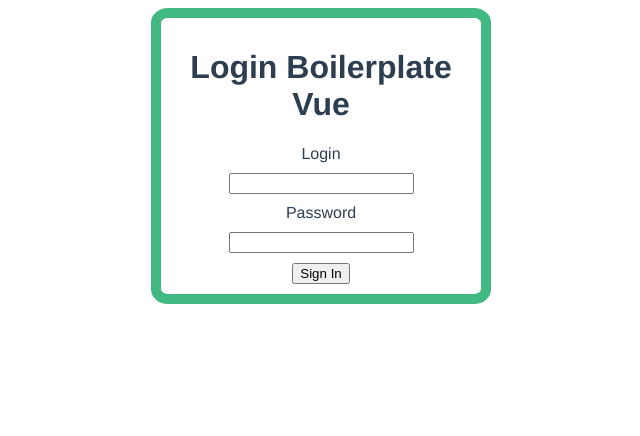
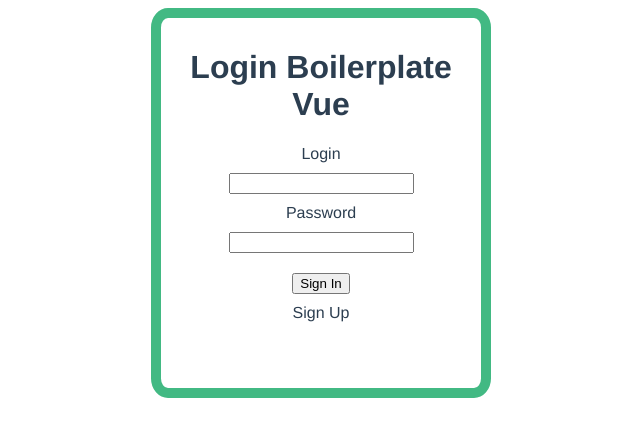
Before and after one commit to korstan/login-boilerplate-vue, a Vue app: page / in a window 1280 px wide. Shown: the top 436 px of the page, without its empty margins (319-959 px from the left). Built offline with nearby package versions, Linux system fonts and the light colour scheme.

Commit message:
add shitty expanding animation and routing func

```diff
--- a/package.json
+++ b/package.json
@@ -8,8 +8,10 @@
     "lint": "vue-cli-service lint"
   },
   "dependencies": {
+    "axios": "^0.19.0",
     "core-js": "^2.6.5",
-    "vue": "^2.6.10"
+    "vue": "^2.6.10",
+    "vue-router": "^3.0.3"
   },
   "devDependencies": {
     "@vue/cli-plugin-babel": "^3.9.0",
--- a/src/components/Login.vue
+++ b/src/components/Login.vue
@@ -1,5 +1,9 @@
 <template>
-  <div class="login-form">
+  <form
+    @submit="signIn"
+    class="login-form"
+    v-bind:class="{expanded: isExpanded}"
+  >
     <h1>{{ msg }}</h1>
     <label for="input-login">Login</label>
     <input
@@ -11,15 +15,33 @@
       id="input-password"
       type="text"
     />
+    <input
+      v-if="this.isExpanded"
+      placeholder="Type password again"
+      id="input-password"
+      type="text"
+    />
     <button type="submit">Sign In</button>
-  </div>
+    <a v-on:click="isExpanded = !isExpanded">Sign Up</a>
+  </form>
 </template>
 
 <script>
+//import axios from 'axios';
+
 export default {
   name: 'Login',
   props: {
-    msg: String
+    msg: String,
+
+  },
+  data() {
+    return {
+      isExpanded: false,
+    }
+  },
+  methods: {
+    signIn() {}
   }
 };
 </script>
@@ -27,17 +49,29 @@ export default {
 <!-- Add "scoped" attribute to limit CSS to this component only -->
 <style scoped>
 .login-form {
+  height: 350px;
   max-width: 300px;
   margin: 0 auto;
   padding: 10px;
   display: flex;
   flex-direction: column;
   align-items: center;
-  justify-content: center;
+  justify-content: flex-start;
   border: 10px solid #42b983;
   border-radius: 5%;
+  transition: height 0.5s;
 }
-  .login-form > input {
-    margin: 10px;
-  }
+
+.expanded.login-form {
+  height: 400px;
+  transition: height 0.5s;
+}
+
+.login-form > input {
+  margin: 10px;
+}
+
+.login-form > button {
+  margin: 10px;
+}
 </style>
--- a/src/main.js
+++ b/src/main.js
@@ -1,8 +1,10 @@
 import Vue from 'vue'
 import App from './App.vue'
+import router from './router'
 
 Vue.config.productionTip = false
 
 new Vue({
-  render: h => h(App),
+  router,
+  render: h => h(App)
 }).$mount('#app')
--- /dev/null
+++ b/src/router.js
@@ -0,0 +1,10 @@
+import Vue from 'vue'
+import Router from 'vue-router'
+
+Vue.use(Router)
+
+export default new Router({
+  routes: [
+
+  ]
+})
```
Also changed, not shown: 1 other file (tests, documents, lock files or other folders).
